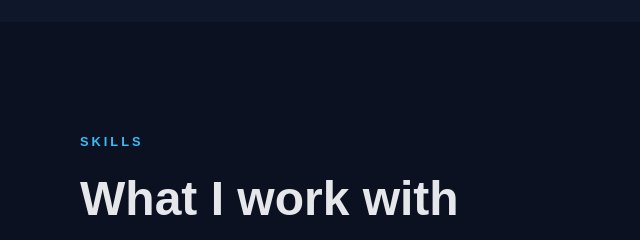
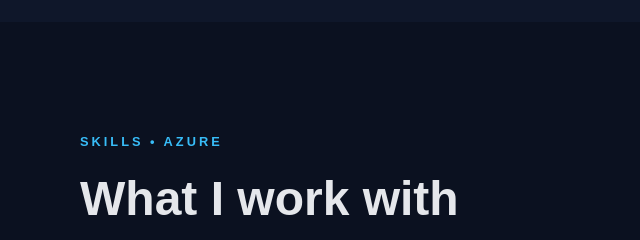
Before and after one commit to Surya-246/azure-portfolio, a website: page frontend/index.html in a window 1280 px wide. Shown: the part 2380-2620 px from the top of the page, 0-640 px from the left. Drawn offline with Linux system fonts and the light colour scheme.

```diff
--- a/frontend/index.html
+++ b/frontend/index.html
@@ -277,7 +277,7 @@
 
         <div class="section-heading">
 
-            <p class="section-label">SKILLS</p>
+            <p class="section-label">SKILLS • AZURE</p>
 
             <h2>What I work with</h2>
 
```
